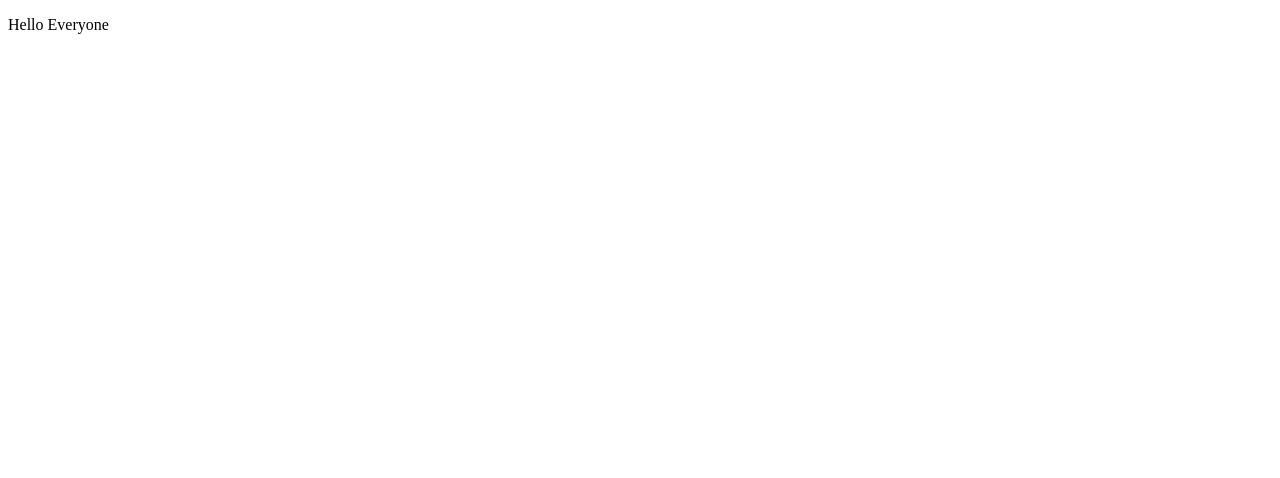
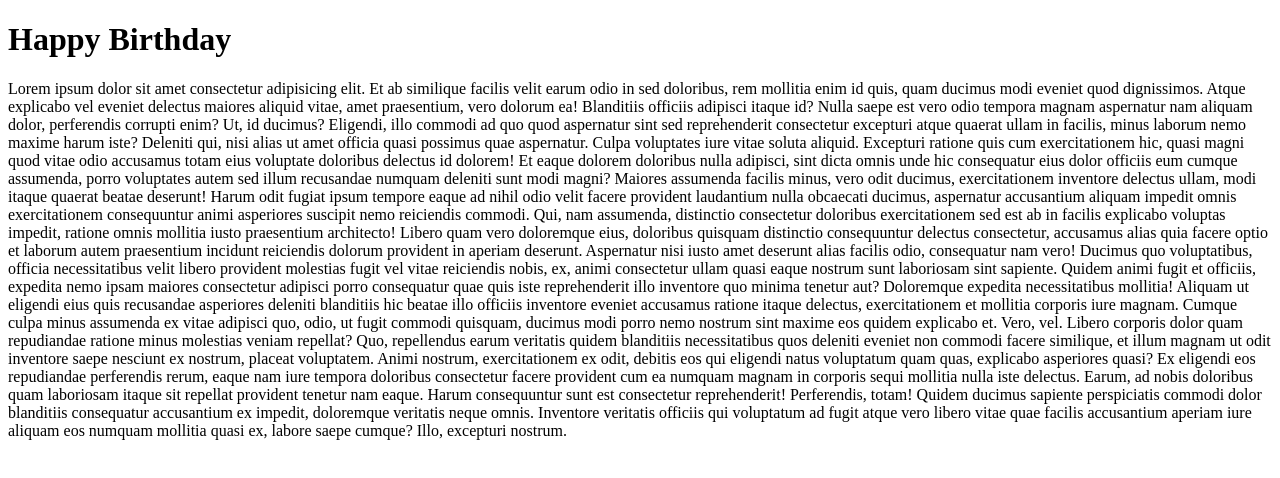
Before and after one commit to Mahi1425/Java.vs, a plain HTML site: page index.html in a window 1280 px wide. Drawn offline with Linux system fonts and the light colour scheme.

Commit message:
save update

```diff
--- a/index.html
+++ b/index.html
@@ -1,13 +1,49 @@
 <!DOCTYPE html>
 <html lang="en">
+
 <head>
     <meta charset="UTF-8">
     <meta name="viewport" content="width=device-width, initial-scale=1.0">
     <title>Document</title>
 </head>
+
 <body>
-    <p>
-        Hello Everyone
+    <h1>Happy Birthday</h1>
+    <p>Lorem ipsum dolor sit amet consectetur adipisicing elit. Et ab similique facilis velit earum odio in sed
+        doloribus, rem mollitia enim id quis, quam ducimus modi eveniet quod dignissimos. Atque explicabo vel eveniet
+        delectus maiores aliquid vitae, amet praesentium, vero dolorum ea! Blanditiis officiis adipisci itaque id? Nulla
+        saepe est vero odio tempora magnam aspernatur nam aliquam dolor, perferendis corrupti enim? Ut, id ducimus?
+        Eligendi, illo commodi ad quo quod aspernatur sint sed reprehenderit consectetur excepturi atque quaerat ullam
+        in facilis, minus laborum nemo maxime harum iste? Deleniti qui, nisi alias ut amet officia quasi possimus quae
+        aspernatur. Culpa voluptates iure vitae soluta aliquid. Excepturi ratione quis cum exercitationem hic, quasi
+        magni quod vitae odio accusamus totam eius voluptate doloribus delectus id dolorem! Et eaque dolorem doloribus
+        nulla adipisci, sint dicta omnis unde hic consequatur eius dolor officiis eum cumque assumenda, porro voluptates
+        autem sed illum recusandae numquam deleniti sunt modi magni? Maiores assumenda facilis minus, vero odit ducimus,
+        exercitationem inventore delectus ullam, modi itaque quaerat beatae deserunt! Harum odit fugiat ipsum tempore
+        eaque ad nihil odio velit facere provident laudantium nulla obcaecati ducimus, aspernatur accusantium aliquam
+        impedit omnis exercitationem consequuntur animi asperiores suscipit nemo reiciendis commodi. Qui, nam assumenda,
+        distinctio consectetur doloribus exercitationem sed est ab in facilis explicabo voluptas impedit, ratione omnis
+        mollitia iusto praesentium architecto! Libero quam vero doloremque eius, doloribus quisquam distinctio
+        consequuntur delectus consectetur, accusamus alias quia facere optio et laborum autem praesentium incidunt
+        reiciendis dolorum provident in aperiam deserunt. Aspernatur nisi iusto amet deserunt alias facilis odio,
+        consequatur nam vero! Ducimus quo voluptatibus, officia necessitatibus velit libero provident molestias fugit
+        vel vitae reiciendis nobis, ex, animi consectetur ullam quasi eaque nostrum sunt laboriosam sint sapiente.
+        Quidem animi fugit et officiis, expedita nemo ipsam maiores consectetur adipisci porro consequatur quae quis
+        iste reprehenderit illo inventore quo minima tenetur aut? Doloremque expedita necessitatibus mollitia! Aliquam
+        ut eligendi eius quis recusandae asperiores deleniti blanditiis hic beatae illo officiis inventore eveniet
+        accusamus ratione itaque delectus, exercitationem et mollitia corporis iure magnam. Cumque culpa minus assumenda
+        ex vitae adipisci quo, odio, ut fugit commodi quisquam, ducimus modi porro nemo nostrum sint maxime eos quidem
+        explicabo et. Vero, vel. Libero corporis dolor quam repudiandae ratione minus molestias veniam repellat? Quo,
+        repellendus earum veritatis quidem blanditiis necessitatibus quos deleniti eveniet non commodi facere similique,
+        et illum magnam ut odit inventore saepe nesciunt ex nostrum, placeat voluptatem. Animi nostrum, exercitationem
+        ex odit, debitis eos qui eligendi natus voluptatum quam quas, explicabo asperiores quasi? Ex eligendi eos
+        repudiandae perferendis rerum, eaque nam iure tempora doloribus consectetur facere provident cum ea numquam
+        magnam in corporis sequi mollitia nulla iste delectus. Earum, ad nobis doloribus quam laboriosam itaque sit
+        repellat provident tenetur nam eaque. Harum consequuntur sunt est consectetur reprehenderit! Perferendis, totam!
+        Quidem ducimus sapiente perspiciatis commodi dolor blanditiis consequatur accusantium ex impedit, doloremque
+        veritatis neque omnis. Inventore veritatis officiis qui voluptatum ad fugit atque vero libero vitae quae facilis
+        accusantium aperiam iure aliquam eos numquam mollitia quasi ex, labore saepe cumque? Illo, excepturi nostrum.
     </p>
 </body>
+
 </html>
```
